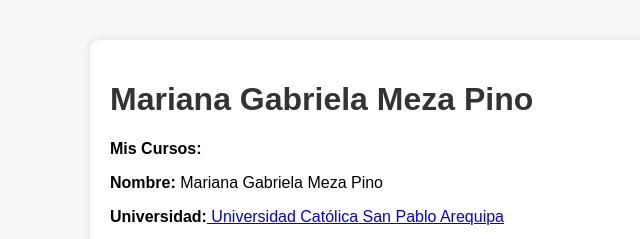
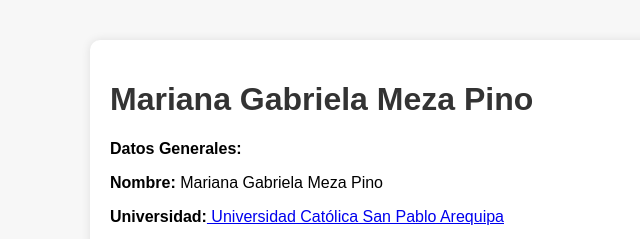
Before and after one commit to MariMezaPino/MarianaGabrielaMezaPino, a plain HTML site: page index.html in a window 1280 px wide. Shown: the top 239 px of the page, 230-870 px from the left. Drawn offline with Linux system fonts and the light colour scheme.

Commit message:
index.html

```diff
--- a/index.html
+++ b/index.html
@@ -26,7 +26,7 @@
 <body>
     <div class="container">
         <h1><strong>Mariana Gabriela Meza Pino</strong></h1>
-        <p><strong>Mis Cursos:</strong></p>
+        <p><strong>Datos Generales:</strong></p>
         <p><strong>Nombre:</strong> Mariana Gabriela Meza Pino</p>
         <p><strong>Universidad:</strong><a href="https://ucsp.edu.pe/" target="_blank"> Universidad Católica San Pablo Arequipa</a></p>
         <p><strong>Email:</strong> mariana.meza@ucsp.edu.pe</p>
```
